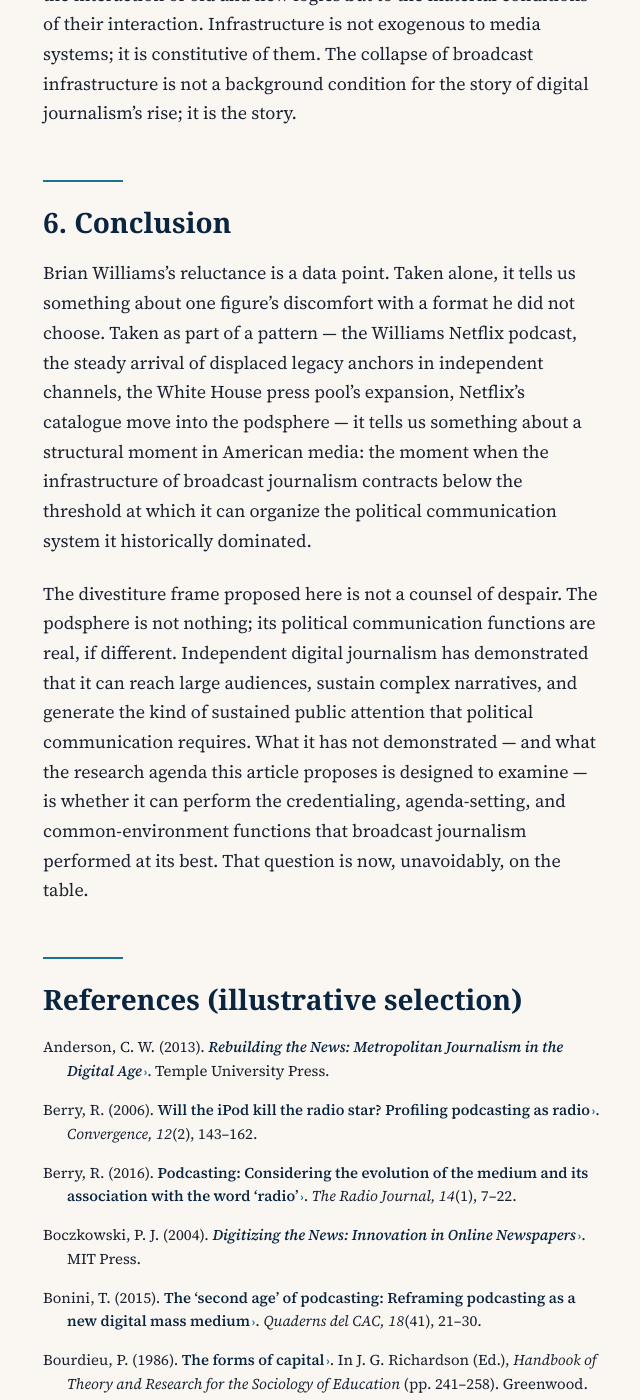
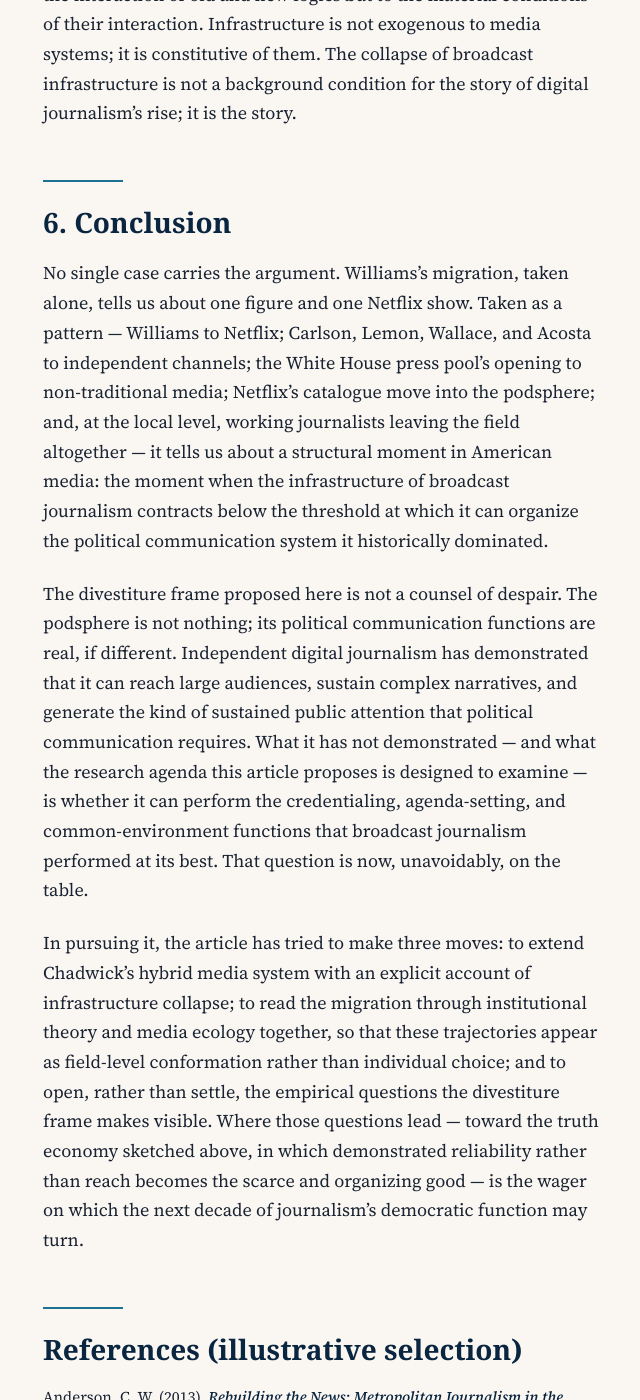
Before and after one commit to lancerossiconsulting/legacy-media-podsphere, a Jekyll site: the page built from journal-article.md, in a window 1280 px wide and 1400 px high, scrolled down 21048 px. Shown: the whole window, without its empty margins (317-957 px from the left). Built offline with Jekyll 4.4.1, drawn with Linux system fonts in a browser that asks for light colours.

Commit message:
R&R #3 (final): finalize conclusion — reframe opener structurally (drop Williams affect-claims), name the established roster, and tie close tightly to the three contributions + truth-economy stakes

```diff
--- a/journal-article.md
+++ b/journal-article.md
@@ -134,9 +134,11 @@ For researchers, the most important implication is methodological: the hybrid me
 
 ## 6. Conclusion
 
-Brian Williams's reluctance is a data point. Taken alone, it tells us something about one figure's discomfort with a format he did not choose. Taken as part of a pattern — the Williams Netflix podcast, the steady arrival of displaced legacy anchors in independent channels, the White House press pool's expansion, Netflix's catalogue move into the podsphere — it tells us something about a structural moment in American media: the moment when the infrastructure of broadcast journalism contracts below the threshold at which it can organize the political communication system it historically dominated.
+No single case carries the argument. Williams's migration, taken alone, tells us about one figure and one Netflix show. Taken as a pattern — Williams to Netflix; Carlson, Lemon, Wallace, and Acosta to independent channels; the White House press pool's opening to non-traditional media; Netflix's catalogue move into the podsphere; and, at the local level, working journalists leaving the field altogether — it tells us about a structural moment in American media: the moment when the infrastructure of broadcast journalism contracts below the threshold at which it can organize the political communication system it historically dominated.
 
 The divestiture frame proposed here is not a counsel of despair. The podsphere is not nothing; its political communication functions are real, if different. Independent digital journalism has demonstrated that it can reach large audiences, sustain complex narratives, and generate the kind of sustained public attention that political communication requires. What it has not demonstrated — and what the research agenda this article proposes is designed to examine — is whether it can perform the credentialing, agenda-setting, and common-environment functions that broadcast journalism performed at its best. That question is now, unavoidably, on the table.
+
+In pursuing it, the article has tried to make three moves: to extend Chadwick's hybrid media system with an explicit account of infrastructure collapse; to read the migration through institutional theory and media ecology together, so that these trajectories appear as field-level conformation rather than individual choice; and to open, rather than settle, the empirical questions the divestiture frame makes visible. Where those questions lead — toward the truth economy sketched above, in which demonstrated reliability rather than reach becomes the scarce and organizing good — is the wager on which the next decade of journalism's democratic function may turn.
 
 ## References (illustrative selection)
 
```
